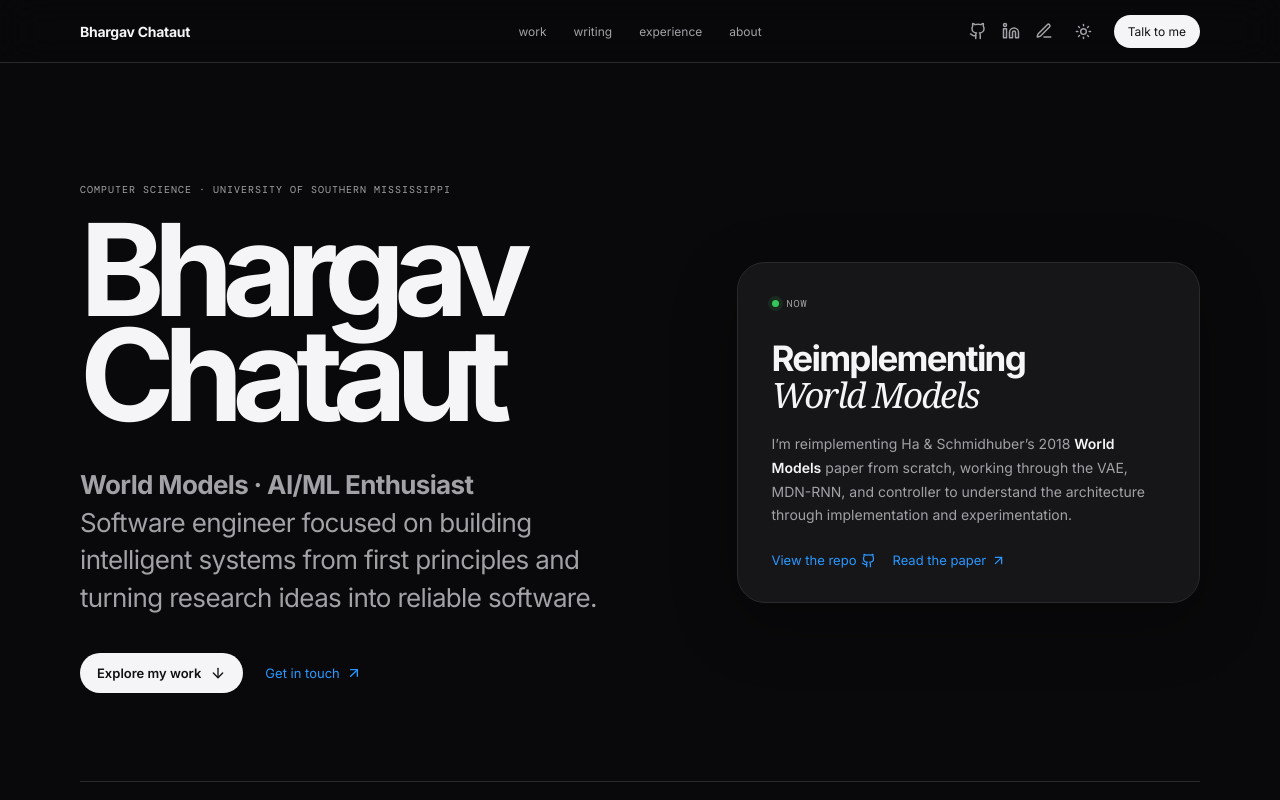
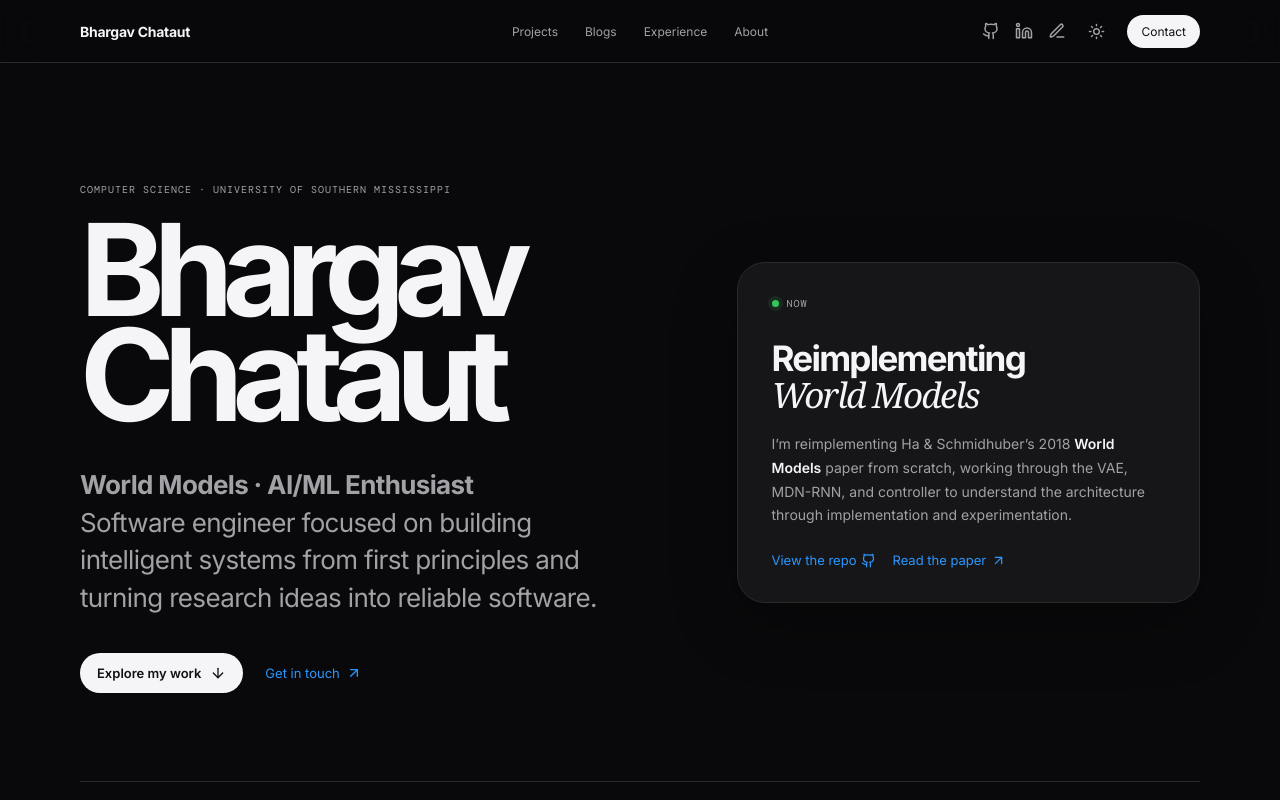
Before and after one commit to bhargav-chataut/portfolio, a React (Vite) app: page / in a window 1280 px wide. Shown: the top 800 px of the page. Built offline with nearby package versions, Linux system fonts and the light colour scheme.

Commit message:
polish portfolio navigation labels

```diff
--- a/src/components/Nav.tsx
+++ b/src/components/Nav.tsx
@@ -1,7 +1,12 @@
 import { Github, Linkedin, Menu, Moon, PenLine, Sun, X } from 'lucide-react'
 import { useEffect, useState } from 'react'
 
-const links = ['work', 'writing', 'experience', 'about']
+const links = [
+  { href: 'work', label: 'Projects' },
+  { href: 'writing', label: 'Blogs' },
+  { href: 'experience', label: 'Experience' },
+  { href: 'about', label: 'About' },
+]
 
 type Theme = 'dark' | 'light'
 
@@ -25,7 +30,7 @@ export function Nav() {
         <a className="brand" href="#top" aria-label="Bhargav Chataut home">Bhargav Chataut</a>
 
         <div className="nav-links desktop-nav">
-          {links.map((link) => <a key={link} href={`#${link}`}>{link}</a>)}
+          {links.map((link) => <a key={link.href} href={`#${link.href}`}>{link.label}</a>)}
         </div>
 
         <div className="nav-socials desktop-nav" aria-label="Social links">
@@ -35,7 +40,7 @@ export function Nav() {
           <button className="theme-toggle" onClick={toggleTheme} aria-label={`Switch to ${theme === 'dark' ? 'light' : 'dark'} mode`} title={`Switch to ${theme === 'dark' ? 'light' : 'dark'} mode`}>
             {theme === 'dark' ? <Sun size={17}/> : <Moon size={17}/>}
           </button>
-          <a className="nav-cta" href="#contact">Talk to me</a>
+          <a className="nav-cta" href="#contact">Contact</a>
         </div>
 
         <div className="mobile-actions">
@@ -50,11 +55,11 @@ export function Nav() {
 
       {open && (
         <div className="mobile-menu shell">
-          {links.map((link) => <a key={link} href={`#${link}`} onClick={() => setOpen(false)}>{link}</a>)}
+          {links.map((link) => <a key={link.href} href={`#${link.href}`} onClick={() => setOpen(false)}>{link.label}</a>)}
           <a href="https://github.com/bhargav-chataut" target="_blank" rel="noreferrer">GitHub ↗</a>
           <a href="https://www.linkedin.com/in/bhargav-chataut/" target="_blank" rel="noreferrer">LinkedIn ↗</a>
           <a href="https://medium.com/@bhargavchataut101" target="_blank" rel="noreferrer">Medium ↗</a>
-          <a href="#contact" onClick={() => setOpen(false)}>Talk to me</a>
+          <a href="#contact" onClick={() => setOpen(false)}>Contact</a>
         </div>
       )}
     </header>
```
